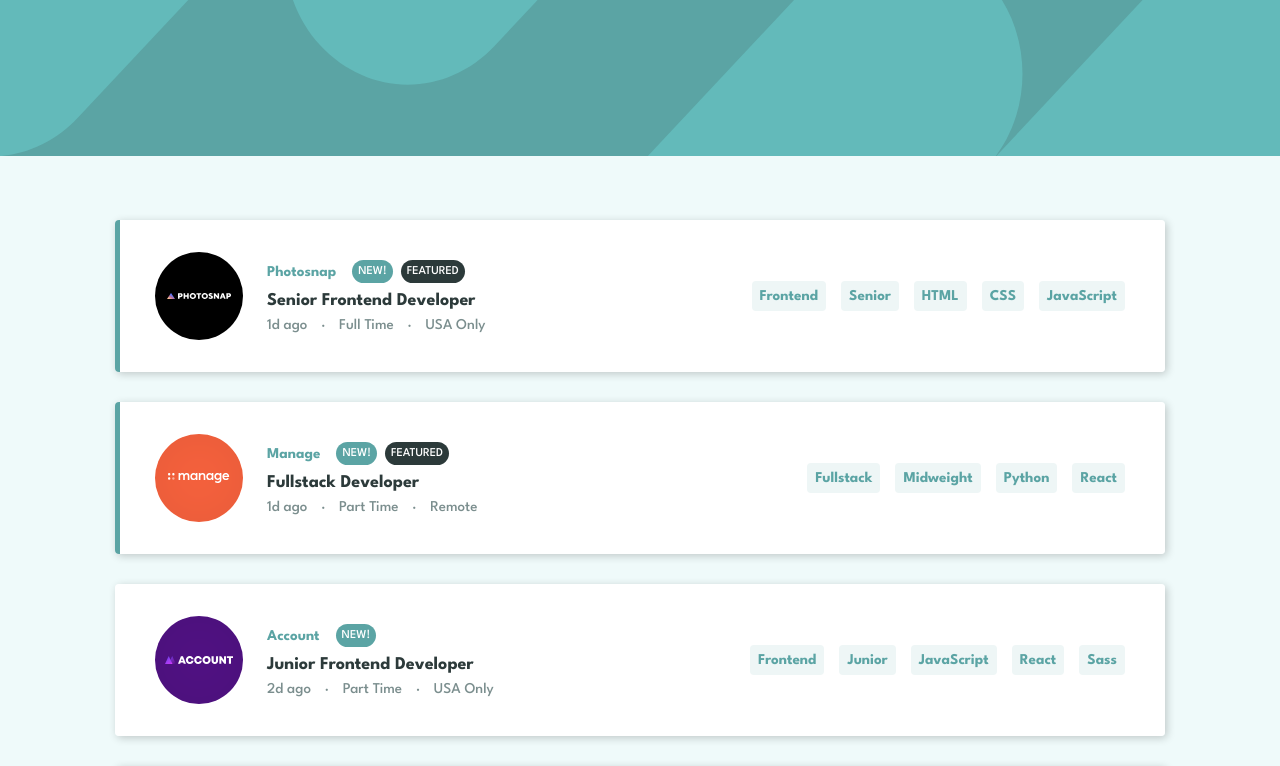
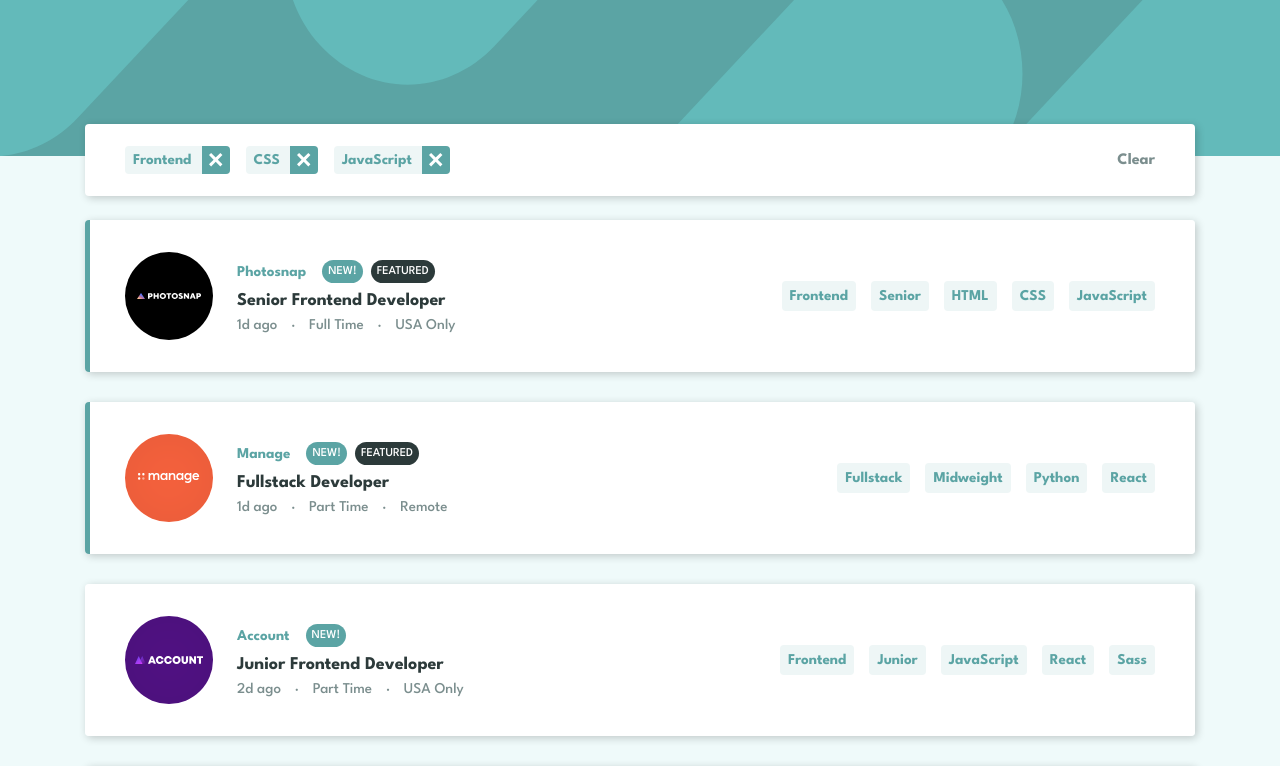
Before and after one commit to michael-truscott/frontendmentor_joblistings, a React (Create React App) app: page / in a window 1280 px wide. Shown: the top 766 px of the page. Built offline with nearby package versions, Linux system fonts and the light colour scheme.

Commit message:
Implement FilterBar

```diff
--- a/src/App.js
+++ b/src/App.js
@@ -2,13 +2,31 @@ import BackgroundDesktop from './images/bg-header-desktop.svg';
 import BackgroundMobile from './images/bg-header-mobile.svg';
 import data from './data.json';
 import JobListings from './JobListings';
+import FilterBar from './FilterBar';
+import React, { useState } from 'react';
 
 function App() {
+  const [tags, setTags] = useState(["Frontend", "CSS", "JavaScript"]);
+  const onClear = () => { setTags([]) };
+  const onRemoveTag = (toRemove) => {
+    setTags((oldTags) => oldTags.filter((t) => t !== toRemove));
+  };
+  const onAddTag = (toAdd) => {
+    setTags((oldTags) => {
+      if (oldTags.includes(toAdd)) {
+        return oldTags;
+      } else {
+        return [...oldTags, toAdd];
+      }
+    });
+  };
+
   return (
     <div className="App">
       <HeaderBackground />
       <div className="App__container">
-        <JobListings jobs={data} />
+        <FilterBar tags={tags} onClear={onClear} onRemoveTag={onRemoveTag} />
+        <JobListings jobs={data} onAddTag={onAddTag} />
       </div>
     </div>
   );
--- /dev/null
+++ b/src/FilterBar.js
@@ -0,0 +1,28 @@
+/* eslint-disable jsx-a11y/anchor-is-valid */
+import IconRemove from "./images/icon-remove.svg";
+
+export default function FilterBar({tags, onClear, onRemoveTag}) {
+  return (
+    <div className="FilterBar__container">
+      <div className="FilterBar__tags-container">
+        {
+          tags.map((tag) =>
+            <FilterBarTag key={tag} tag={tag} onRemoveTag={onRemoveTag} />
+          )
+        }
+      </div>
+      <a onClick={onClear} className="FilterBar__btn-clear" href="#">Clear</a>
+    </div>
+  );
+}
+
+function FilterBarTag({tag, onRemoveTag}) {
+  return (
+    <div className="FilterBarTag__container">
+      <p>{tag}</p>
+      <div className="FilterBarTag__btn-remove-container" onClick={() => onRemoveTag(tag)}>
+        <img src={IconRemove} alt="" />
+      </div>
+    </div>
+  );
+}
--- a/src/JobListing.js
+++ b/src/JobListing.js
@@ -1,6 +1,6 @@
 /* eslint-disable jsx-a11y/anchor-is-valid */
 
-export default function JobListing({job}) {
+export default function JobListing({job, onAddTag}) {
   const tags = [job.role, job.level, ...job.languages, ...job.tools];
   let classes = "JobListing__container";
   if (job.featured) {
@@ -14,7 +14,7 @@ export default function JobListing({job}) {
           <img className="JobListing__image" src={process.env.PUBLIC_URL + job.logo} alt="" />
           <JobSummary job={job}/>
         </div>
-        <JobTags tags={tags} />
+        <JobTags tags={tags} onAddTag={onAddTag} />
       </div>
     </div>
   );
@@ -34,13 +34,13 @@ function JobSummary({job}) {
   );
 }
 
-function JobTags({tags}) {
+function JobTags({tags, onAddTag}) {
   return (
     <div className="JobTags__container">
       {
         tags.map((tag, index) => {
           return (
-            <JobTag key={index} tag={tag} />
+            <JobTag key={index} tag={tag} onClick={() => onAddTag(tag)}/>
           );
         })
       }
@@ -48,9 +48,9 @@ function JobTags({tags}) {
   );
 }
 
-function JobTag({tag}) {
+function JobTag({tag, onClick}) {
   return (
-    <div className="JobTag__container">
+    <div className="JobTag__container" onClick={onClick}>
       <p>{tag}</p>
     </div>
   );
--- a/src/JobListings.js
+++ b/src/JobListings.js
@@ -1,12 +1,12 @@
 import JobListing from "./JobListing";
 
-export default function JobListings(props) {
+export default function JobListings({jobs, onAddTag}) {
   return (
     <div className="JobListings__container">
       {
-        props.jobs.map((job) => {
+        jobs.map((job) => {
           return (
-            <JobListing key={job.id} job={job} />
+            <JobListing key={job.id} job={job} onAddTag={onAddTag}/>
           );
         })
       }
--- a/src/index.css
+++ b/src/index.css
@@ -27,7 +27,9 @@ span.interpunct {
 }
 
 .App__container {
+  position: relative;
   display: flex;
+  flex-direction: column;
   justify-content: center;
   align-items: center;
 }
@@ -42,7 +44,7 @@ span.interpunct {
   display: flex;
   max-width: 1110px;
   width: 100%;
-  padding: 60px 30px;
+  padding: 60px 0px;
   flex-direction: column;
   gap: 30px;
 }
@@ -153,3 +155,68 @@ span.interpunct {
   background: var(--dark-cyan);
   color: white;
 }
+
+.FilterBar__container {
+  position: absolute;
+  max-width: 1110px;
+  width: 100%;
+  height: 72px;
+  top: calc(-72px / 2);
+  background: white;
+  border-radius: 4px;
+  box-shadow: 2px 2px 8px rgb(0,0,0,0.2);
+  display: flex;
+  flex-direction: row;
+  justify-content: space-between;
+  align-items: center;
+  padding: 0 40px;
+}
+
+.FilterBar__tags-container {
+  display: flex;
+  flex-direction: row;
+  justify-content: space-between;
+  align-items: center;
+  gap: 16px;
+}
+
+.FilterBar__btn-clear {
+  color: var(--dark-grey-cyan);
+  font-weight: bold;
+  text-decoration: none;
+}
+
+.FilterBar__btn-clear:hover {
+  color: var(--dark-cyan);
+  text-decoration: underline;
+}
+
+.FilterBarTag__container {
+  background: var(--light-cyan-tablet);
+  color: var(--dark-cyan);
+  font-weight: bold;
+  border-radius: 4px;
+  padding-left: 8px;
+  overflow: hidden;
+  /* padding: 8px; */
+  display: flex;
+  flex-direction: row;
+  align-items: center;
+  justify-content: space-between;
+  gap: 10px;
+}
+
+.FilterBarTag__btn-remove-container {
+  width: 28px;
+  height: 28px;
+  display: flex;
+  flex-direction: column;
+  justify-content: center;
+  align-items: center;
+  background: var(--dark-cyan);
+  cursor: pointer;
+}
+
+.FilterBarTag__btn-remove-container:hover {
+  background: var(--very-dark-grey-cyan);
+}
```
Also changed, not shown: src/images/icon-remove.svg (added).
